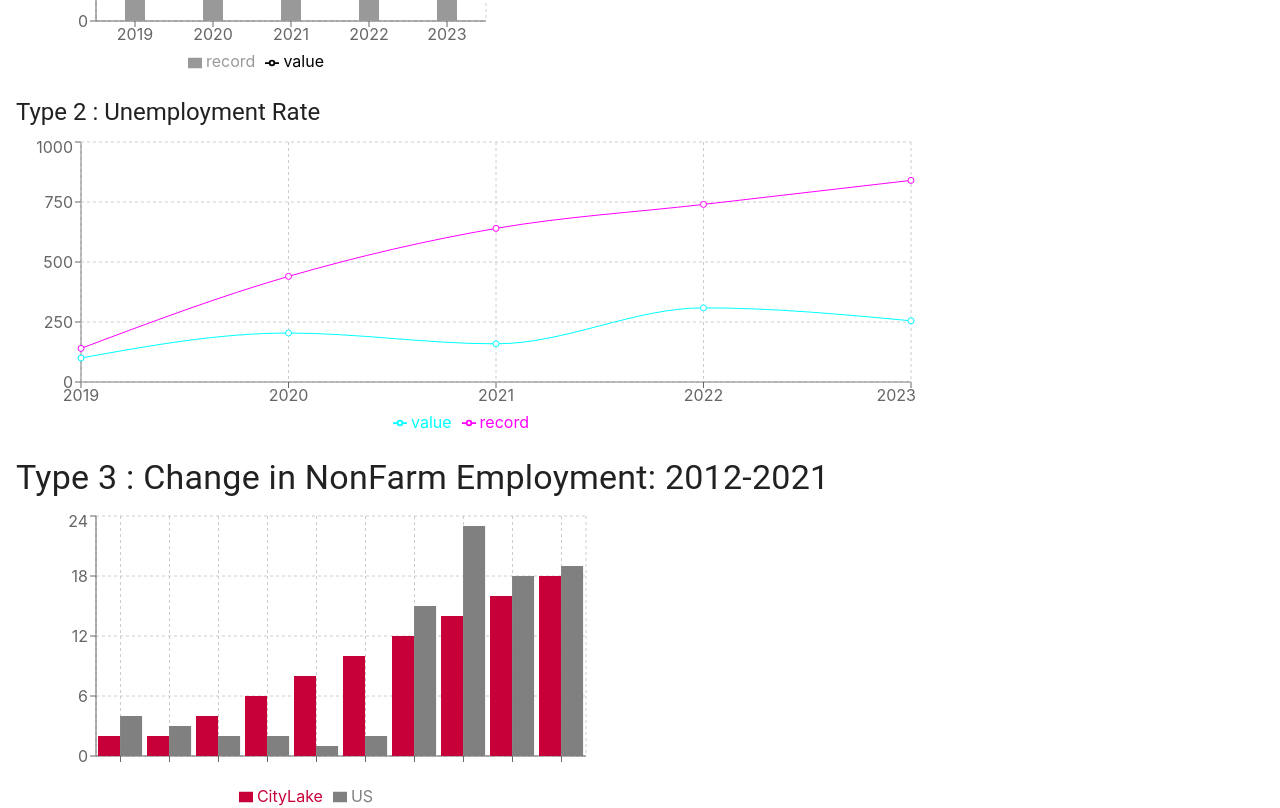
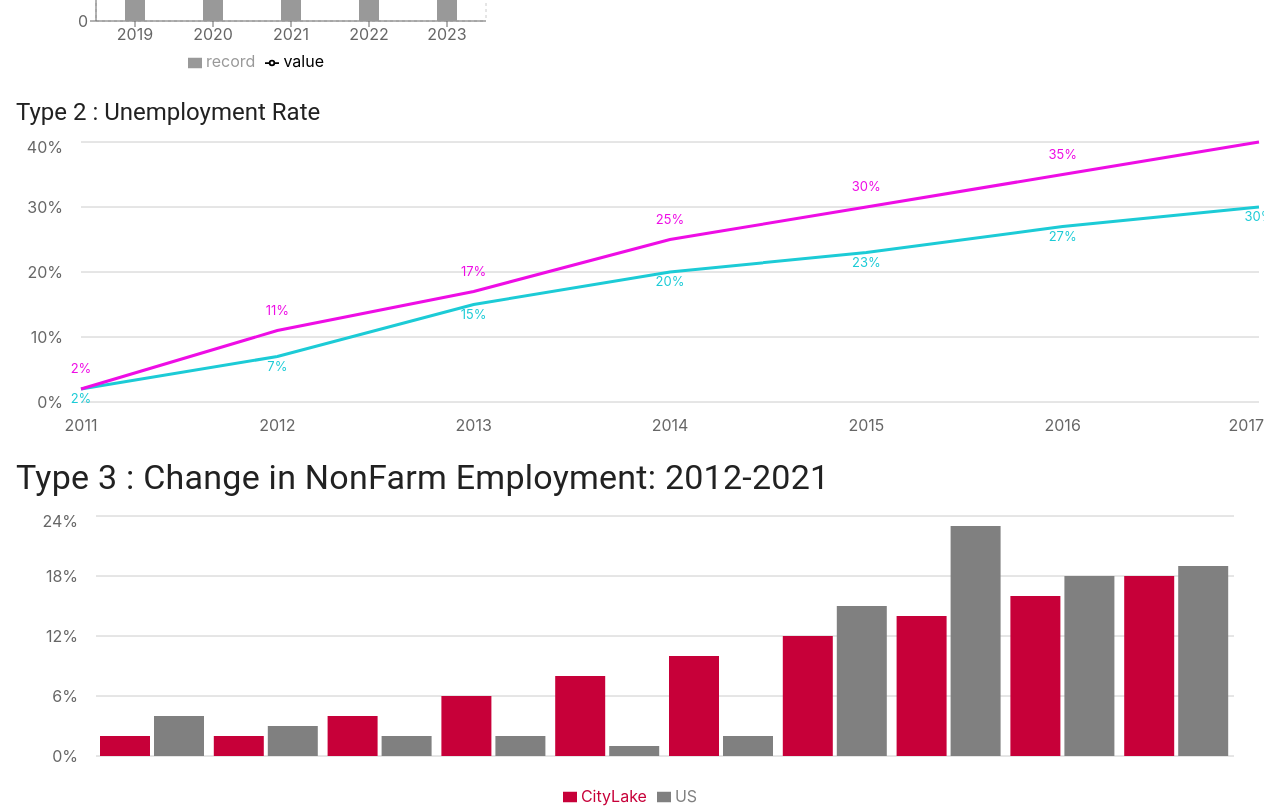
Before and after one commit to Areeba624/ReChart, a React (Create React App) app: page / in a window 1280 px wide. Shown: the part 280-1088 px from the top of the page. Built offline with nearby package versions, Linux system fonts and the light colour scheme.

Commit message:
Charts Optimization

```diff
--- a/src/TimeSeries.js
+++ b/src/TimeSeries.js
@@ -13,6 +13,8 @@ import {
   Brush,
   ComposedChart,
 } from "recharts";
+import PopulationChart from "./components/PopulationChart";
+import Type3Chart from "./components/Type3Chart";
 const type1 = [
   { year: "2019", value: 590, record: 600 },
   { year: "2020", value: 868, record: 967 },
@@ -104,18 +106,7 @@ class Chart extends React.Component {
           <Typography variant="h5" gutterBottom>
             Type 2 : Unemployment Rate
           </Typography>
-          <LineChart width={900} height={300} data={type2}>
-            <XAxis dataKey="Name" />
-            <YAxis />
-
-            {/* StrokeDasharray prop "is used to create dashed grid lines". */}
-            <CartesianGrid strokeDasharray="3 3" />
-            <Tooltip />
-            <Legend />
-            <Bar dataKey="pv" barSize={20} fill="#413ea0" />
-            <Line type="monotone" dataKey="value" stroke="#00FFFF" />
-            <Line type="monotone" dataKey="record" stroke="#FF00FF" />
-          </LineChart>
+          <PopulationChart/>
           <br></br>
 
           {/*  Type 3 : Time Series Graph*/}
@@ -123,22 +114,7 @@ class Chart extends React.Component {
           <Typography variant="h4" gutterBottom>
             Type 3 : Change in NonFarm Employment: 2012-2021
           </Typography>
-          <BarChart
-            width={600}
-            height={300}
-            barSize={50}
-            barCategoryGap={2}
-            data={Type3}
-            margin={{ top: 5, right: 30, left: 20, bottom: 5 }}
-          >
-            <CartesianGrid strokeDasharray="3 3" />
-            <XAxis dataKey="Year" />
-            <YAxis />
-            <Tooltip />
-            <Legend />
-            <Bar dataKey="CityLake" fill="#C70039" unit="%" />
-            <Bar dataKey="US" fill="#808080" />
-          </BarChart>
+          <Type3Chart/>
 
           {/* Type 4 Start from here */}
 
--- /dev/null
+++ b/src/components/PopulationChart.jsx
@@ -0,0 +1,105 @@
+import React from "react";
+import {
+  LineChart,
+  Line,
+  XAxis,
+  YAxis,
+  CartesianGrid,
+  LabelList,
+  ResponsiveContainer
+} from "recharts";
+
+const data = [
+  {
+    name: "2011",
+    uv: 2,
+    pv: 2,
+    amt: 2400
+  },
+  {
+    name: "2012",
+    uv: 11,
+    pv: 7,
+    amt: 2210
+  },
+  {
+    name: "2013",
+    uv: 17,
+    pv: 15,
+    amt: 2290
+  },
+  {
+    name: "2014",
+    uv: 25,
+    pv: 20,
+    amt: 2000
+  },
+  {
+    name: "2015",
+    uv: 30,
+    pv: 23,
+    amt: 2181
+  },
+  {
+    name: "2016",
+    uv: 35,
+    pv: 27,
+    amt: 2500
+  },
+  {
+    name: "2017",
+    uv: 40,
+    pv: 30,
+    amt: 2100
+  }
+];
+const CustomizedLabel = (props) => {
+  const { x, y, stroke, value, position } = props;
+  const v = position === "up" ? y - 15 : y + 15;
+  console.log(stroke, value, position, v);
+  return (
+    <text x={x} y={v} dy={-1} fill={stroke} fontSize={13} textAnchor="middle">
+      {value}%
+    </text>
+  );
+};
+export default function PopulationChart() {
+  return (
+    <ResponsiveContainer width={"100%"} height={300}>
+    <LineChart  data={data}>
+      <CartesianGrid vertical={false} />
+      <XAxis dx={0} dy={10} tickLine={false} axisLine={false} dataKey="name" />
+      <YAxis
+        dx={-10}
+        tickLine={false}
+        axisLine={false}
+        tickFormatter={(tick) => {
+          return `${tick}%`;
+        }}
+      />
+      <Line
+        activeDot={false}
+        dot={false}
+        dataKey="pv"
+        stroke="#1CCBD6"
+        strokeWidth={3}
+      >
+        <LabelList
+          content={<CustomizedLabel stroke="#1CCBD6" position="down" />}
+        />
+      </Line>
+      <Line
+        dot={false}
+        activeDot={false}
+        dataKey="uv"
+        stroke="#EE0DE5"
+        strokeWidth={3}
+      >
+        <LabelList
+          content={<CustomizedLabel stroke="#EE0DE5" position="up" />}
+        />
+      </Line>
+    </LineChart>
+    </ResponsiveContainer>
+  );
+}
--- /dev/null
+++ b/src/components/Type3Chart.jsx
@@ -0,0 +1,43 @@
+import React from 'react'
+import { Bar, BarChart, CartesianGrid, Legend, XAxis, YAxis ,ResponsiveContainer} from 'recharts';
+
+const Type3 = [
+    { year: "2012", US: 4, CityLake: 2 },
+    { year: "2013", US: 3, CityLake: 2 },
+    { year: "2014", US: 2, CityLake: 4 },
+    { year: "2015", US: 2, CityLake: 6 },
+    { year: "2016", US: 1, CityLake: 8 },
+    { year: "2017", US: 2, CityLake: 10 },
+    { year: "2018", US: 15, CityLake: 12 },
+    { year: "2019", US: 23, CityLake: 14 },
+    { year: "2020", US: 18, CityLake: 16 },
+    { year: "2021", US: 19, CityLake: 18 },
+  ];
+const Type3Chart = () => {
+  return (
+    <ResponsiveContainer width={"100%"} height={300}>
+    <BarChart
+    barSize={50}
+    barCategoryGap={2}
+    data={Type3}
+    margin={{ top: 5, right: 30, left: 20, bottom: 5 }}
+  >
+    <CartesianGrid vertical={false} />
+    <XAxis dataKey="Year" dx={20} dy={10} tickLine={false} axisLine={false} />
+    <YAxis
+      dx={-10}
+      tickLine={false}
+      axisLine={false}
+      tickFormatter={(tick) => {
+        return `${tick}%`;
+      }}
+    />
+    <Legend />
+    <Bar dataKey="CityLake" fill="#C70039" unit="%" />
+    <Bar dataKey="US" fill="#808080" />
+  </BarChart>
+  </ResponsiveContainer>
+  )
+}
+
+export default Type3Chart
```
